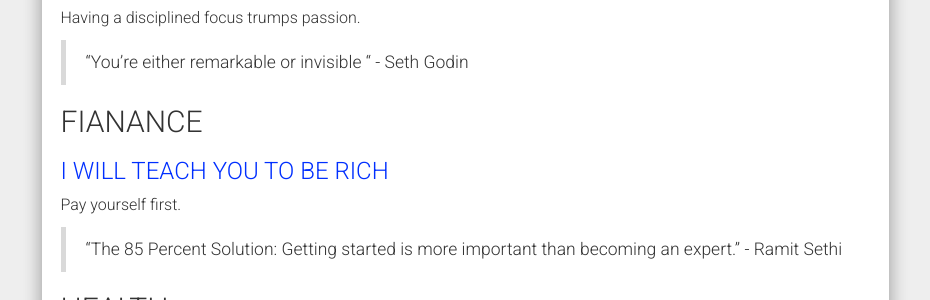
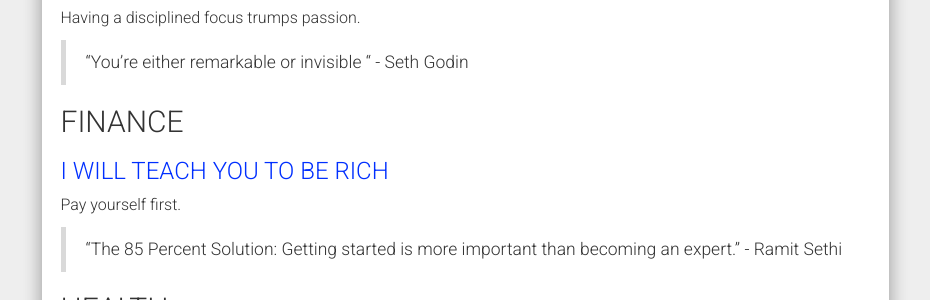
Before and after one commit to azotheblue/blog, a Jekyll site: the page built from readinglist.md, in a window 1280 px wide and 900 px high, scrolled down 735 px. Shown: the part 156-456 px from the top of the window, without its empty margins (321-1251 px from the left). Built offline with Jekyll 4.4.1, drawn with Linux system fonts in a browser that asks for light colours; nearby versions of some CDN libraries.

Commit message:
Update readinglist.md

```diff
--- a/readinglist.md
+++ b/readinglist.md
@@ -31,7 +31,7 @@ Having a disciplined focus trumps passion.
 
 > "You're either remarkable or invisible " - Seth Godin
 
-## FIANANCE
+## FINANCE
 
 ### [I WILL TEACH YOU TO BE RICH](https://a.co/d/3wNRqXQ)
 
```
